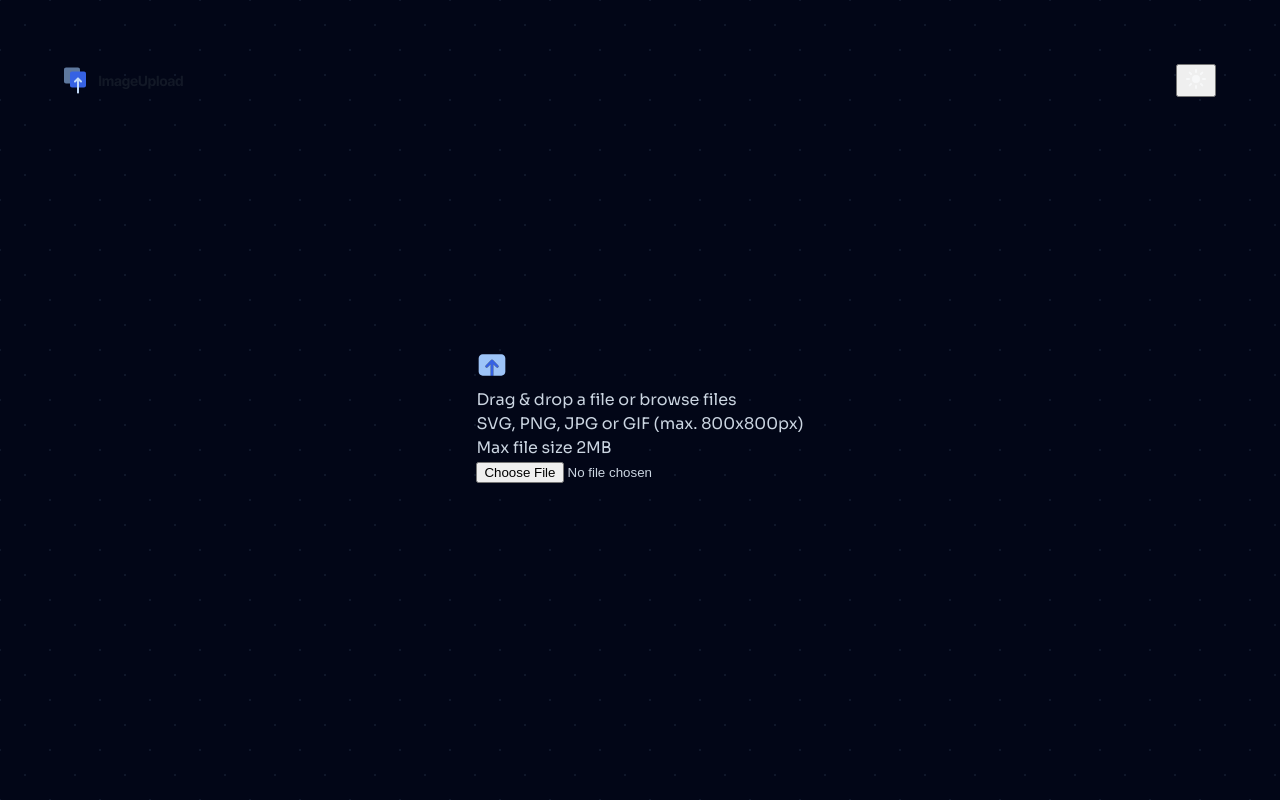
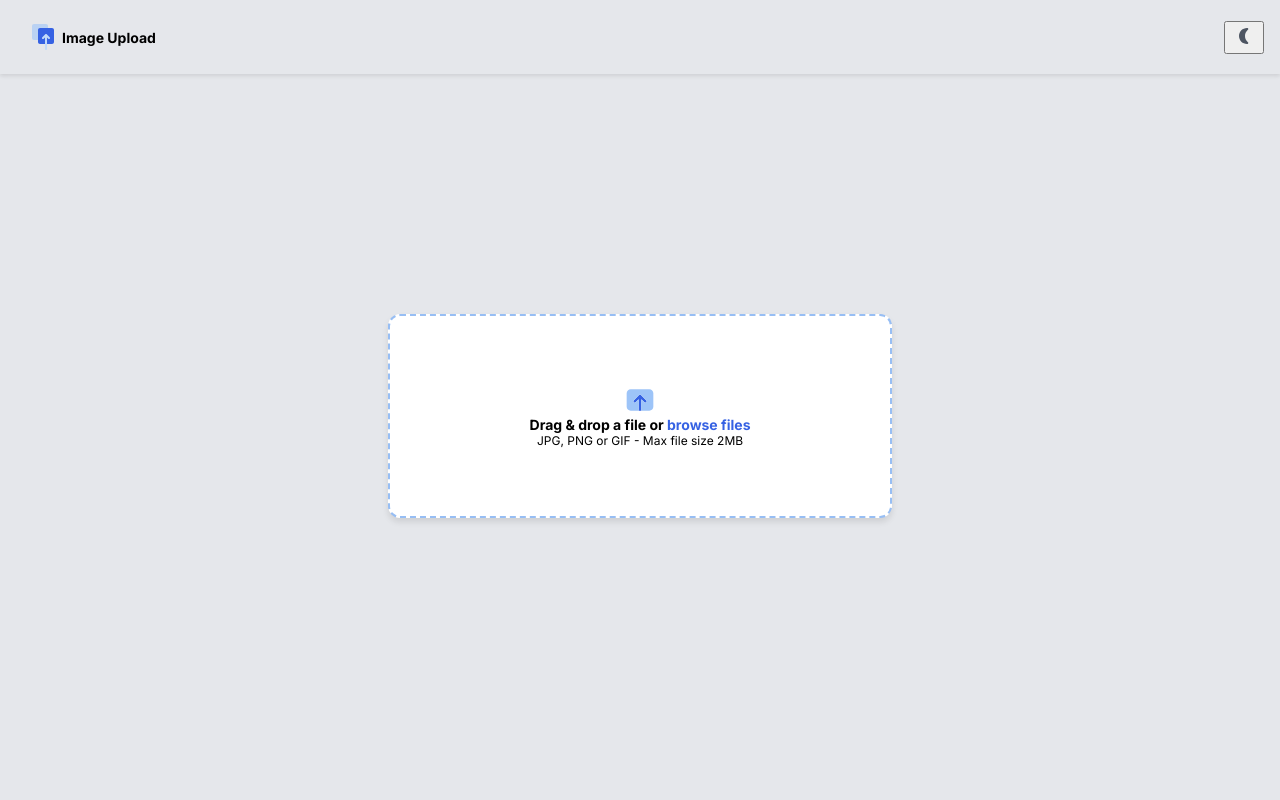
Before and after one commit to thomas172839/ImageUploadDevChallenges, a plain HTML site: page index.html in a window 1280 px wide. Drawn offline with Linux system fonts and the light colour scheme.

Commit message:
Revamps UI layout and introduces theme toggle
Modernizes the design with a new color scheme, updated font,
and simplified layout for improved usability. Adds a theme
toggle button enabling light/dark mode switching. Streamlines
the upload area and enhances clarity of instructions.

```diff
--- a/css/styles.css
+++ b/css/styles.css
@@ -1,130 +1,85 @@
-@import url('https://fonts.googleapis.com/css2?family=Sora:wght@200;400;500&display=swap');
+/* Reset some default styles */
 
-/* Reset some default styles */
-body, h1, h2, h3, p, ul, li {
+@import url('https://fonts.googleapis.com/css2?family=Inter:wght@400;500;700&display=swap');
+
+
+
+body {
+    font-family: 'Inter', 'Segoe UI', Arial, sans-serif;
+    background: #E5E7EB;
+    display: flex;
+    flex-direction: column;
+    height: 100%;
+    width: 100%;
     margin: 0;
-    padding: 0;
 }
 
-a {
-    text-decoration: none;
-    color: inherit;
-}
-
-* {
-    box-sizing: border-box;
-}
-
-/* Add some styles for body*/
-body {
-    min-height: 100vh;
-    max-width: 1280px;
-    margin: 0 auto;
-    background: #020617;
-    color: #cbd5e1;
-    font-family: 'Sora', sans-serif;
-    line-height: 1.5;
-    background-image: radial-gradient(#0f172a 1px,transparent 0),radial-gradient(#0f172a 1px,transparent 0);
-    background-position: 0 0,25px 25px;
-    background-attachment: fixed;
-    background-size: 50px 50px;
-    overflow-x: hidden;
-    padding: 4rem;
-    display: flex;
-    justify-content: space-between;
-    flex-direction: column;
-}
-
-header {
-    display: flex;
-    justify-content: space-between;
-
-}
-
-.get-started {
-    padding: 1rem 2rem;
-    border: 0.5px solid #1e293b;
-    background-color: #94a3b817;
-    border-radius: 2rem;
+h1,h2 {
     font-size: 0.875rem;
-    font-weight: 200;
-    width: 100%;
-    text-align: center;
-}
-
-main {
-    display: flex;
-    flex-direction: column;
-    justify-content: center;
-    align-items: center;
-    row-gap: 0.5rem;
-    column-gap: 1.5rem;
-}
-
-.title {
-    position: relative;
-    text-align: center;
-}
-
-.title::after {
-    content: "";
-    background: url('../images/blur-bg.svg');
-    background-size: contain;
-    background-repeat: no-repeat;
-    position: absolute;
-    bottom: -130px;
-    right: -75px;
-    width: 500px;
-    height: 250px;
-    opacity: 0.5;
-}
-
-.logo {
-    display: none;
+    margin: 0;
 }
 
 
-.link-card {
-    padding: 1rem;
-    border: 0.5px solid transparent;
-    transition: all ease-in-out 50ms;
-    cursor: pointer;
+
+
+.upload-area {
+
+    width: 500px;
+    min-height: 200px;
+    display: flex;
+    flex-direction: column;
+    align-items: center;
+    border: 2px dashed #97bef4;
+    border-radius: 12px;
+    background-color: #ffffff;
+
+    box-shadow: 0 4px 6px rgba(0, 0, 0, 0.1);
+
+    margin: auto;
+    margin-top: 30vh;
+
+
+
+
+
+
+    justify-content: center;
 }
 
-.link-card:hover {
-    border: 0.5px solid #1e293b;
-    background-color: #94a3b817;
-    border-radius: 8px;
+p {
+    font-size: 0.75rem;
+    margin: 0;
 }
 
-.link-title {
-    font-size: 1.125rem;
+.upload-area label {
+    display: inline-block;
+    cursor: pointer;
+    color: #3662E3;
 }
 
-.link-description {
-    font-size: 0.875rem;
-    font-weight: 200;
-    margin-top: 0.5rem;
-    color: #94a3b8;
+
+
+
+
+
+
+
+
+header {
+    position: sticky;
+    box-shadow: 0 2px 4px rgba(0,0,0,0.1);
+    padding: 1rem;
+    display: flex;
+    justify-content: space-between;
+    align-items: center;
 }
 
-@media screen and (min-width: 720px) {
-    .logo {
-        display: initial;
-    }
 
-    .get-started {
-        width: auto;
-    }
 
-    main {
-        flex-direction: row;
-    }
 
-    footer {
-        display: grid;
-        grid-template-columns: repeat(4, 1fr);
-        gap: 1rem;
-    }
-
-  }
+.logo-container {
+    display: flex;
+    align-items: center;
+    gap: 0.5rem;
+    padding: 0.5rem 1rem;
+}
--- a/index.html
+++ b/index.html
@@ -1,31 +1,60 @@
+
+
 <!DOCTYPE html>
 <html lang="en">
 <head>
-    <meta charset="UTF-8">
-    <meta name="viewport" content="width=device-width, initial-scale=1.0">
+    <meta charset="UTF-8" />
+    <meta name="viewport" content="width=device-width, initial-scale=1.0" />
     <link rel="stylesheet" href="css/styles.css">
-    <title>ImageUpload</title>
-    <link rel="icon" href="resources/logo-small.svg" sizes="any">
+    <title>Image Upload Dev Challenges</title>
 </head>
 <body>
+    <div>
         <header>
-        <img class="logo" src="resources/logo.svg" alt="ImageUpload Logo">
-        <button class="btn btn-primary"><img class="theme" src="resources/Sun_fill.svg" alt="theme logo"></button>
+            <div class="logo-container">
+                <img class="logo" src="resources/logo-small.svg" alt="ImageUpload Logo" />
+                <h1 class="title">Image Upload</h1>
+            </div>
+            <button class="btn btn-primary" id="themeToggleBtn">
+                <img
+                    class="theme"
+                    id="themeIcon"
+                    src="resources/Moon_fill.svg"
+                    alt="theme logo"
+                />
+            </button>
         </header>
-
         <main>
             <div class="upload-area">
-            <img class="upload-icon" src="resources/exit.svg" alt="upload icon">
-            <p>Drag & drop a file or browse files</p>
-            <p class="file-type">SVG, PNG, JPG or GIF (max. 800x800px)</p>
-            <p class="file-size">Max file size 2MB</p>
-            <input type="file" id="fileInput" accept=".svg, .png, .jpg, .gif">
+                <img class="upload-icon" src="resources/exit.svg" alt="upload icon" />
+                <h2>
+                    Drag &amp; drop a file or
+                    <label for="fileInput" style="cursor:pointer;">
+                        browse files
+                    </label>
+                    <input
+                        type="file"
+                        id="fileInput"
+                        accept=".svg, .png, .jpg, .gif"
+                        style="display: none;"
+                    />
+                </h2>
+                <p class="file-type">JPG, PNG or GIF - Max file size 2MB</p>
             </div>
         </main>
+        <footer></footer>
+    </div>
+    <script>
+        const themeToggleBtn = document.getElementById('themeToggleBtn');
+        const themeIcon = document.getElementById('themeIcon');
+        let isSun = true;
 
-    <footer>
-    </footer>
-
-    <script src="script.js"></script>
+        themeToggleBtn.addEventListener('click', function() {
+            isSun = !isSun;
+            document.body.style.backgroundColor = isSun ? "#fff" : "#222";
+            document.body.style.color = isSun ? "#222" : "#fff";
+            themeIcon.src = isSun ? "resources/Moon_fill.svg" : "resources/Sun_fill.svg";
+        });
+    </script>
 </body>
 </html>
```
Lines whose indentation alone changed are shown as unchanged.
